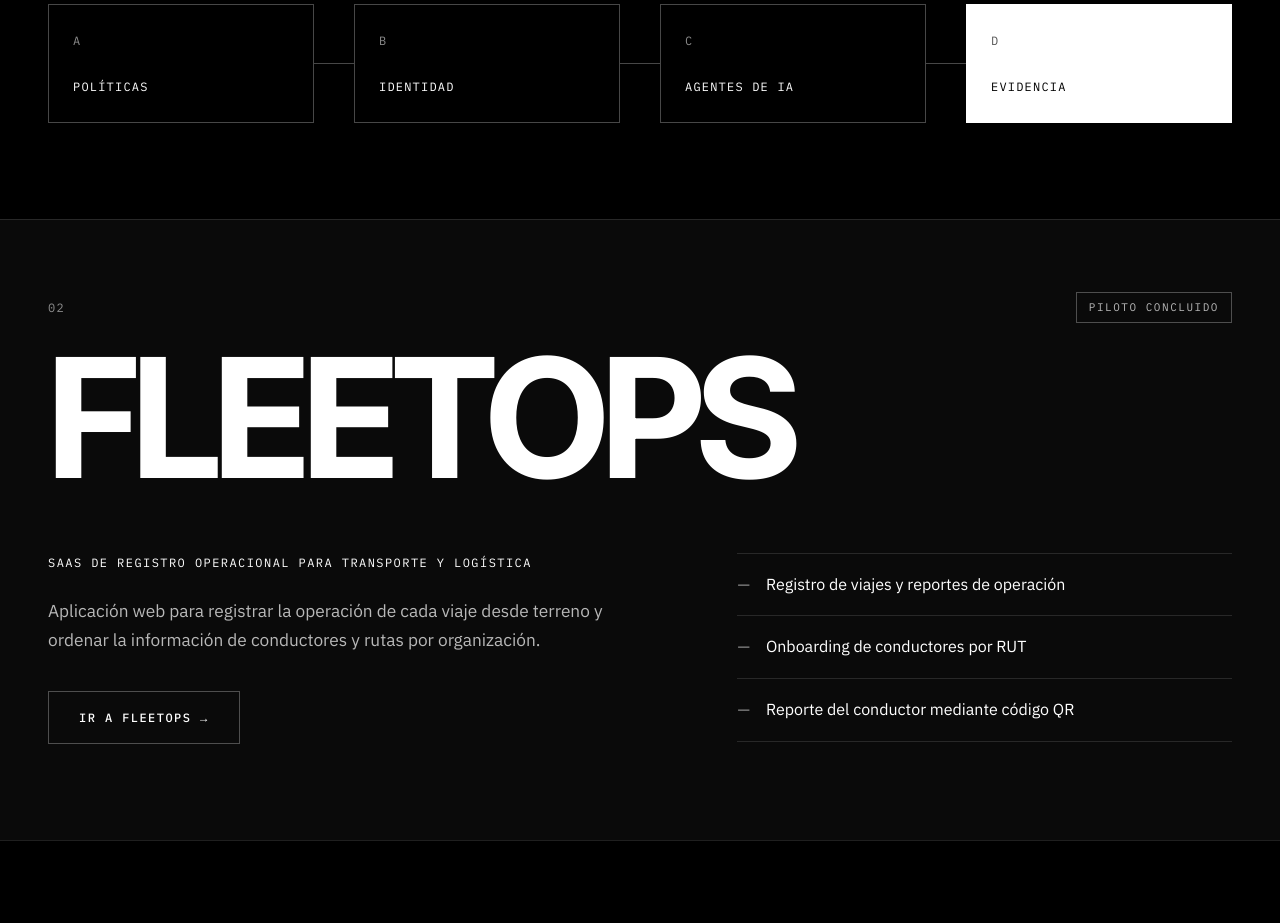
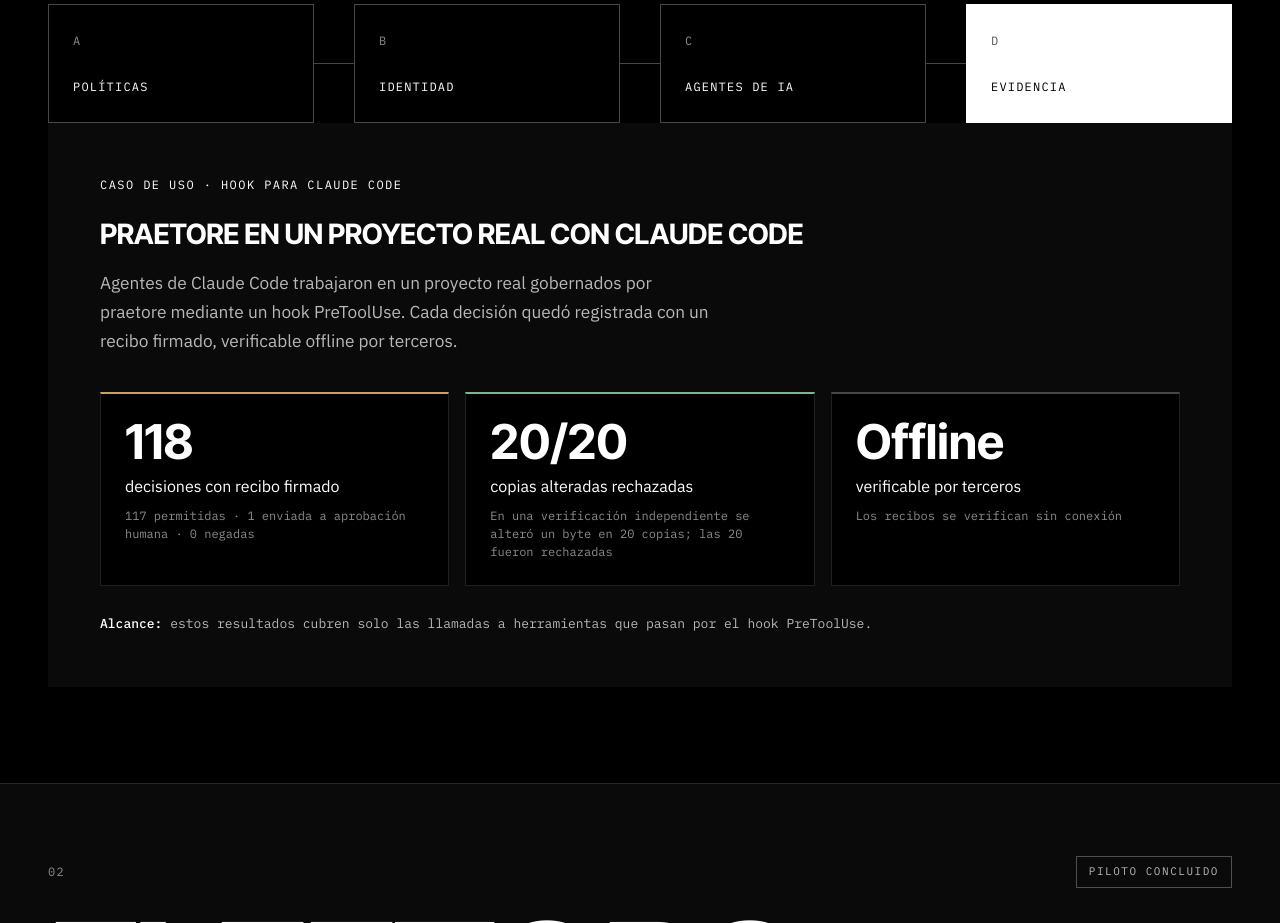
Before and after one commit to Mavericksantander/praetortechnologies, a plain HTML site: page index.html in a window 1280 px wide. Shown: the part 4980-5903 px from the top of the page. Drawn offline with Linux system fonts and the light colour scheme.

Commit message:
praetore: caso de uso con hook PreToolUse de Claude Code

```diff
--- a/index.html
+++ b/index.html
@@ -189,6 +189,30 @@
           <div class="flow-connector" aria-hidden="true"></div>
           <div class="flow-node flow-node-core"><span>D</span>Evidencia</div>
         </div>
+
+        <section class="case-study reveal" aria-labelledby="caso-claude-hook">
+          <p class="product-kicker">Caso de uso · Hook para Claude Code</p>
+          <h3 class="case-title" id="caso-claude-hook">praetore en un proyecto real con Claude Code</h3>
+          <p class="product-desc">Agentes de Claude Code trabajaron en un proyecto real gobernados por praetore mediante un hook PreToolUse. Cada decisión quedó registrada con un recibo firmado, verificable offline por terceros.</p>
+          <ul class="case-metrics">
+            <li class="case-metric">
+              <span class="case-value">118</span>
+              <span class="case-label">decisiones con recibo firmado</span>
+              <span class="case-detail">117 permitidas · 1 enviada a aprobación humana · 0 negadas</span>
+            </li>
+            <li class="case-metric">
+              <span class="case-value">20/20</span>
+              <span class="case-label">copias alteradas rechazadas</span>
+              <span class="case-detail">En una verificación independiente se alteró un byte en 20 copias; las 20 fueron rechazadas</span>
+            </li>
+            <li class="case-metric">
+              <span class="case-value">Offline</span>
+              <span class="case-label">verificable por terceros</span>
+              <span class="case-detail">Los recibos se verifican sin conexión</span>
+            </li>
+          </ul>
+          <p class="case-scope"><strong>Alcance:</strong> estos resultados cubren solo las llamadas a herramientas que pasan por el hook PreToolUse.</p>
+        </section>
       </div>
     </article>
 
--- a/style.css
+++ b/style.css
@@ -967,3 +967,18 @@ p{ margin: 0; }
 .tesis-body th, .tesis-body td{ border: 1px solid var(--line); padding: 10px 12px; text-align: left; vertical-align: top; }
 .tesis-body th{ color: var(--text-bright); font-weight: 500; }
 .tesis-body h1, .tesis-body h2, .tesis-body h3{ letter-spacing: -0.01em; line-height: 1.2; }
+
+/* Caso de uso praetore */
+.case-study{ background: var(--bg-panel); padding: 52px; position: relative; }
+.case-title{ font-family: var(--font-display); font-size: clamp(20px, 3vw, 28px); color: var(--text-bright); margin: 8px 0 16px; line-height: 1.2; overflow-wrap: anywhere; }
+.case-metrics{ list-style: none; margin: 28px 0; padding: 0; display: grid; grid-template-columns: repeat(3, minmax(0, 1fr)); gap: 16px; }
+.case-metric{ display: flex; flex-direction: column; gap: 8px; padding: 24px; background: var(--bg); border: 1px solid var(--line); border-top: 2px solid var(--amber); min-width: 0; }
+.case-metric:nth-child(2){ border-top-color: var(--green); }
+.case-metric:nth-child(3){ border-top-color: var(--line-bright); }
+.case-value{ font-family: var(--font-display); font-size: clamp(32px, 5vw, 48px); font-weight: 700; color: var(--text-bright); line-height: 1; }
+.case-label{ color: var(--text-bright); font-size: 16px; }
+.case-detail{ font-family: var(--font-mono); font-size: 12px; color: var(--text-dim); line-height: 1.5; }
+.case-scope{ font-family: var(--font-mono); font-size: 13px; color: var(--text); margin: 0; }
+.case-scope strong{ color: var(--text-bright); font-weight: 500; }
+@media (max-width: 960px){ .case-metrics{ grid-template-columns: 1fr; } }
+@media (max-width: 600px){ .case-study{ padding: 32px 20px; } }
```
